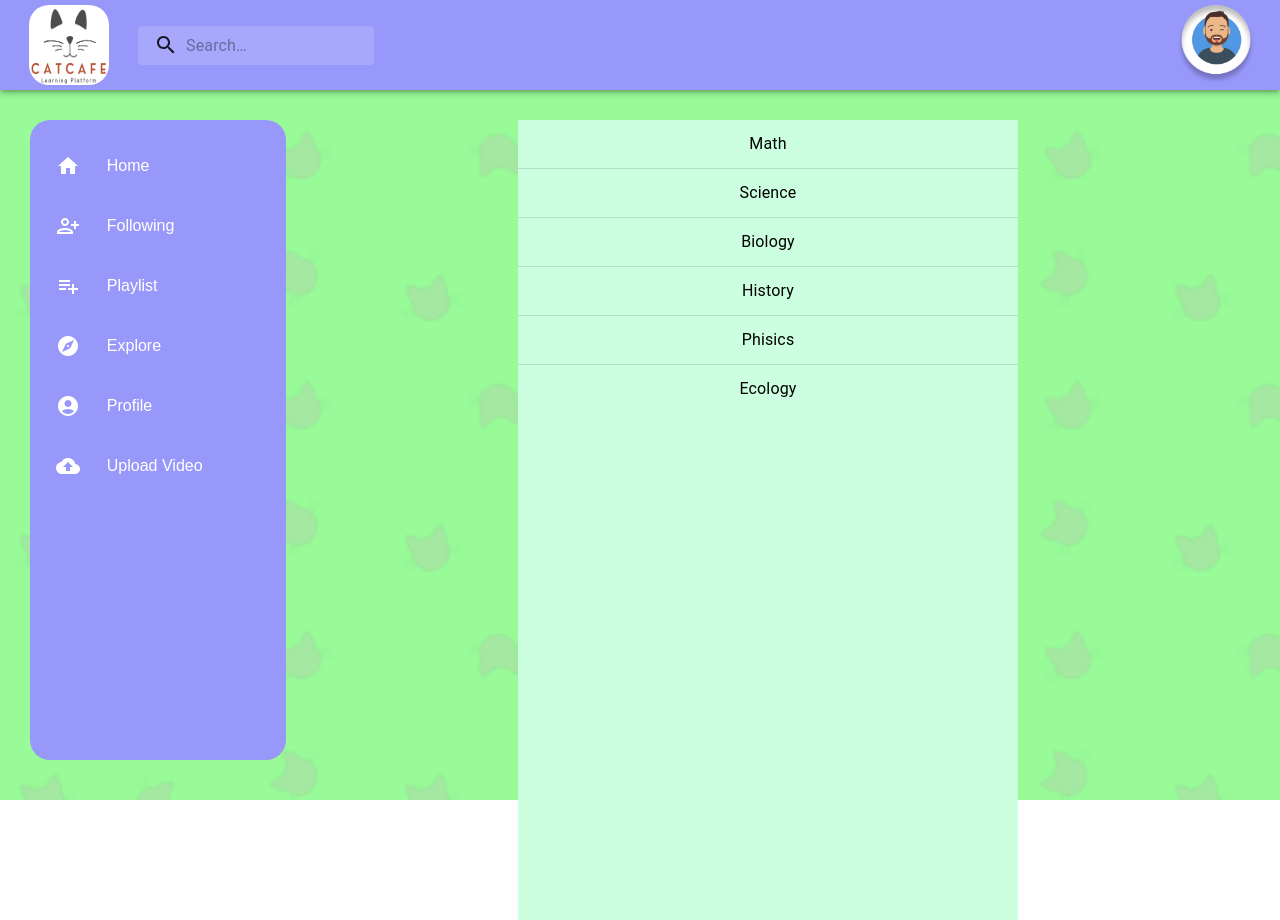
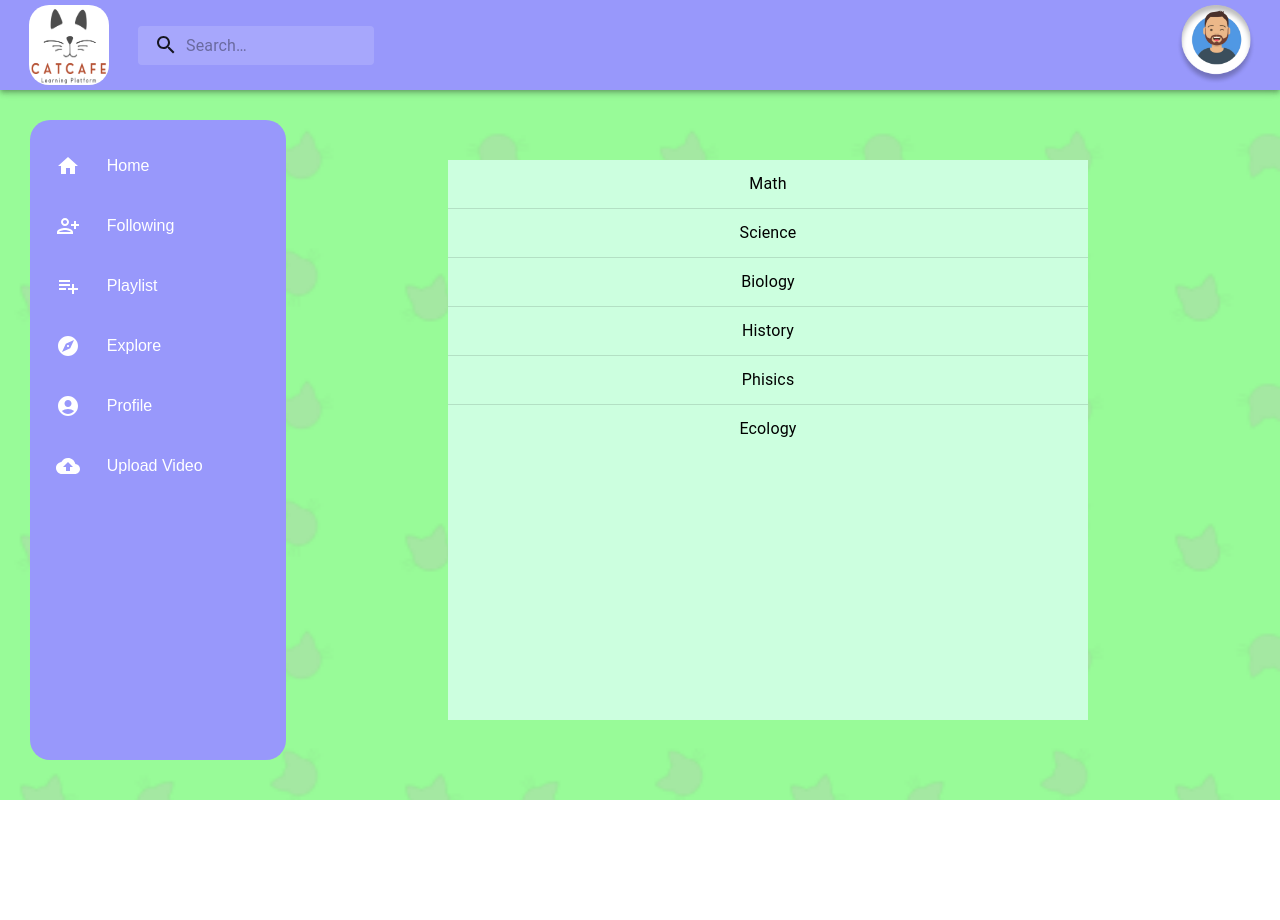
Before and after one commit to kcharris/CatCafeLearningPlatform, a React (Create React App) app in the folder cclp/: page / in a window 1280 px wide. Both pictures are taken after a click on the item "Explore". After the commit the page ends 800 px from the top, so only its background shows below. Built offline with nearby package versions, Linux system fonts and the light colour scheme.

Commit message:
Update MainList H/Width

```diff
--- a/cclp/src/App.css
+++ b/cclp/src/App.css
@@ -137,8 +137,8 @@ height: 100%
   display:flex;
   flex-direction: column;
   background-color: rgb(204, 255, 223);
-  height:800px;
-  width: 500px;
+  height: 70dvh;
+  width: 50dvw;
 }
 
 .MuiListItemText-primary {
```
